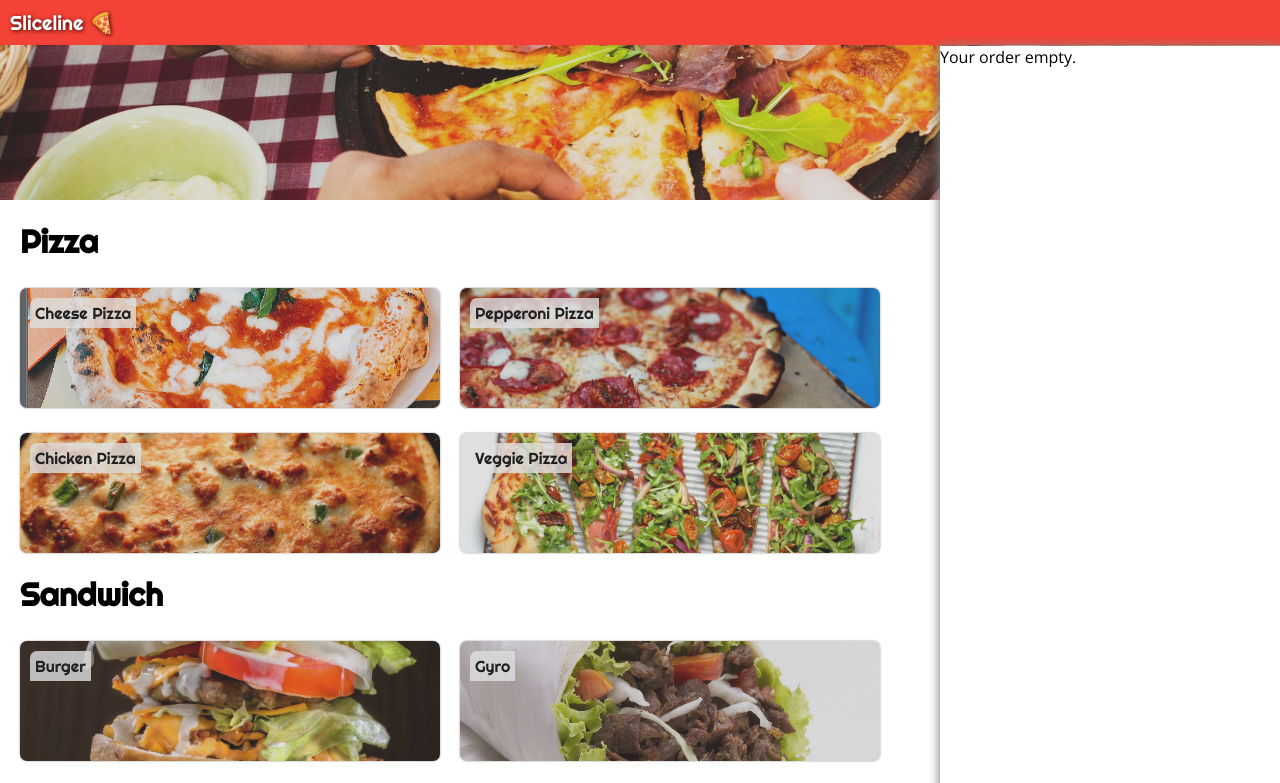
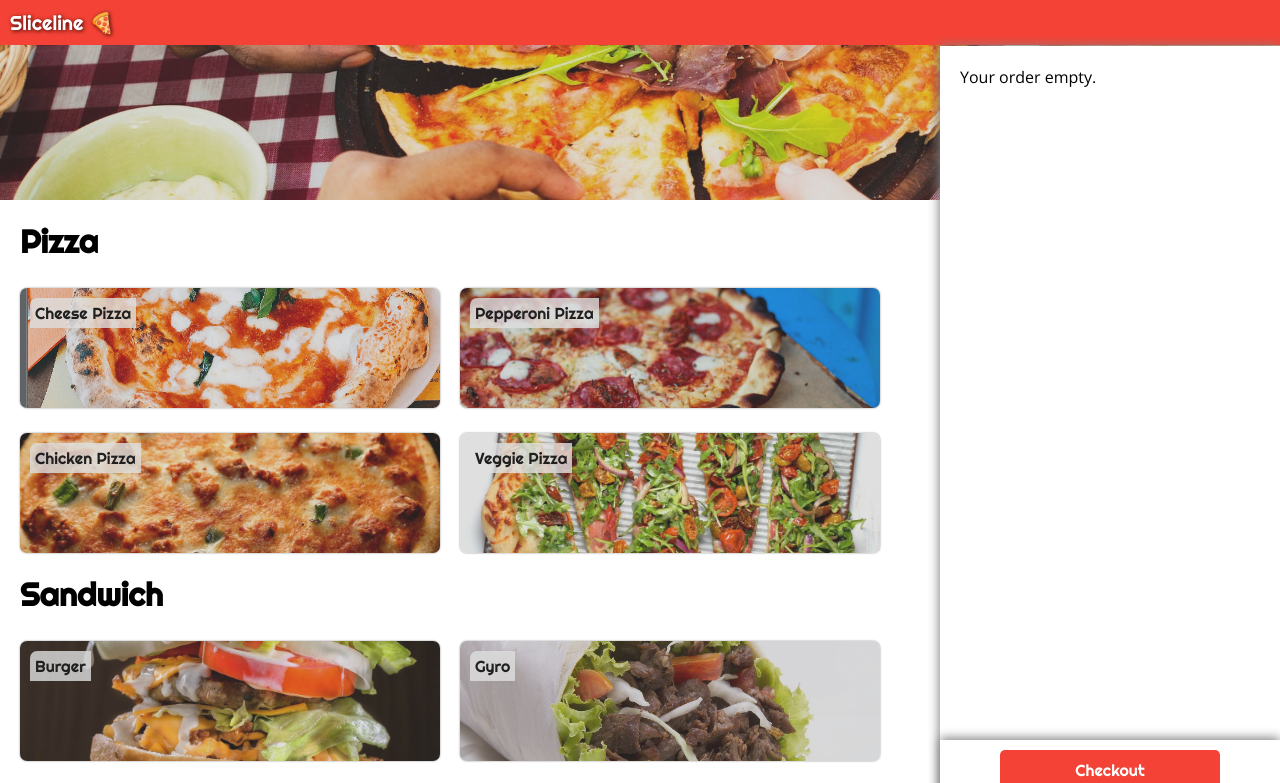
Before and after one commit to mishapodl/react-apps, a React (Create React App) app: page / in a window 1280 px wide. Shown: the top 783 px of the page. Built offline with nearby package versions, Linux system fonts and the light colour scheme.

Commit message:
кнопка заказов список и диалог

```diff
--- a/src/pizza-shop/FoodDialog/FoodDialog.tsx
+++ b/src/pizza-shop/FoodDialog/FoodDialog.tsx
@@ -5,7 +5,8 @@ import {
     FoodDialogContainerShadow,
     FoodDialogBannerName,
     FoodDialogContent,
-    FoodDialogFooter
+    FoodDialogFooter,
+    FoodDialogConfirmButton,
 } from "../styles/styles";
 
 interface Food {
@@ -29,7 +30,9 @@ export const FoodDialog = ({ food, setOpenFood }: FoodDialogProps) => {
                     <FoodDialogBannerName>{food.name}</FoodDialogBannerName>
                 </FoodDialogBanner>
                 <FoodDialogContent></FoodDialogContent>
-                <FoodDialogFooter></FoodDialogFooter>
+                <FoodDialogFooter>
+                    <FoodDialogConfirmButton>Add to order</FoodDialogConfirmButton>
+                </FoodDialogFooter>
             </FoodDialogContainer>
         </Fragment>
     ) : null;
--- a/src/pizza-shop/Order/Order.tsx
+++ b/src/pizza-shop/Order/Order.tsx
@@ -1,6 +1,18 @@
 import React from "react";
-import { OrderContainer } from "../styles/styles";
+import {
+    OrderContainer,
+    OrderContent,
+    FoodDialogFooter,
+    FoodDialogConfirmButton,
+} from "../styles/styles";
 
 export const Order = () => {
-    return <OrderContainer>Your order empty.</OrderContainer>;
+    return (
+        <OrderContainer>
+            <OrderContent>Your order empty.</OrderContent>
+            <FoodDialogFooter>
+                <FoodDialogConfirmButton>Checkout</FoodDialogConfirmButton>
+            </FoodDialogFooter>
+        </OrderContainer>
+    );
 };
--- a/src/pizza-shop/styles/styles.ts
+++ b/src/pizza-shop/styles/styles.ts
@@ -81,8 +81,21 @@ export const FoodDialogContent = styled.div`
     height: 100px;
 `;
 export const FoodDialogFooter = styled.div`
-    box-shadow: 0 2px 20px 0 grey;
+    box-shadow: 0 -2px 10px 0 grey;
     height: 60px;
+    display: flex;
+    justify-content: center;
+`;
+export const FoodDialogConfirmButton = styled(TitleContainer)`
+    margin: 10px;
+    color: ${white};
+    height: 20px;
+    border-radius: 5px;
+    padding: 10px;
+    text-align: center;
+    width: 200px;
+    cursor: pointer;
+    background-color: ${pizzaRed};
 `;
 export const FoodDialogContainerShadow = styled.div`
     position: fixed;
@@ -117,7 +130,12 @@ export const OrderContainer = styled.div`
     background-color: ${white};
     height: calc(100% - 46px);
     z-index: 10;
-    box-shadow: ${grey_shadow}
+    box-shadow: ${grey_shadow};
+    display: flex;
+    flex-direction: column;
 `;
 
-/* export const OrderContainer = styled.div``; */
+export const OrderContent = styled(FoodDialogContent)`
+    padding: 20px;
+    height: 100%;
+`;
```
